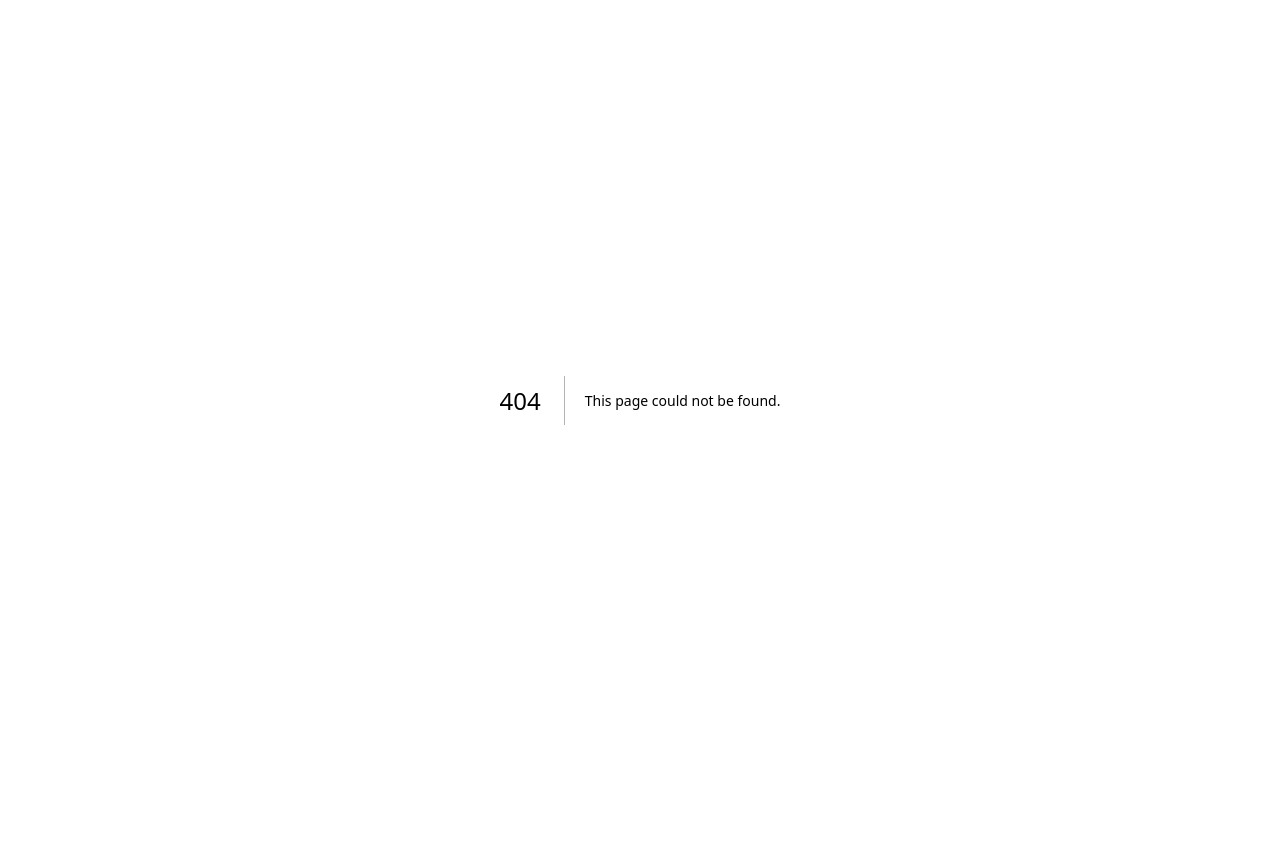
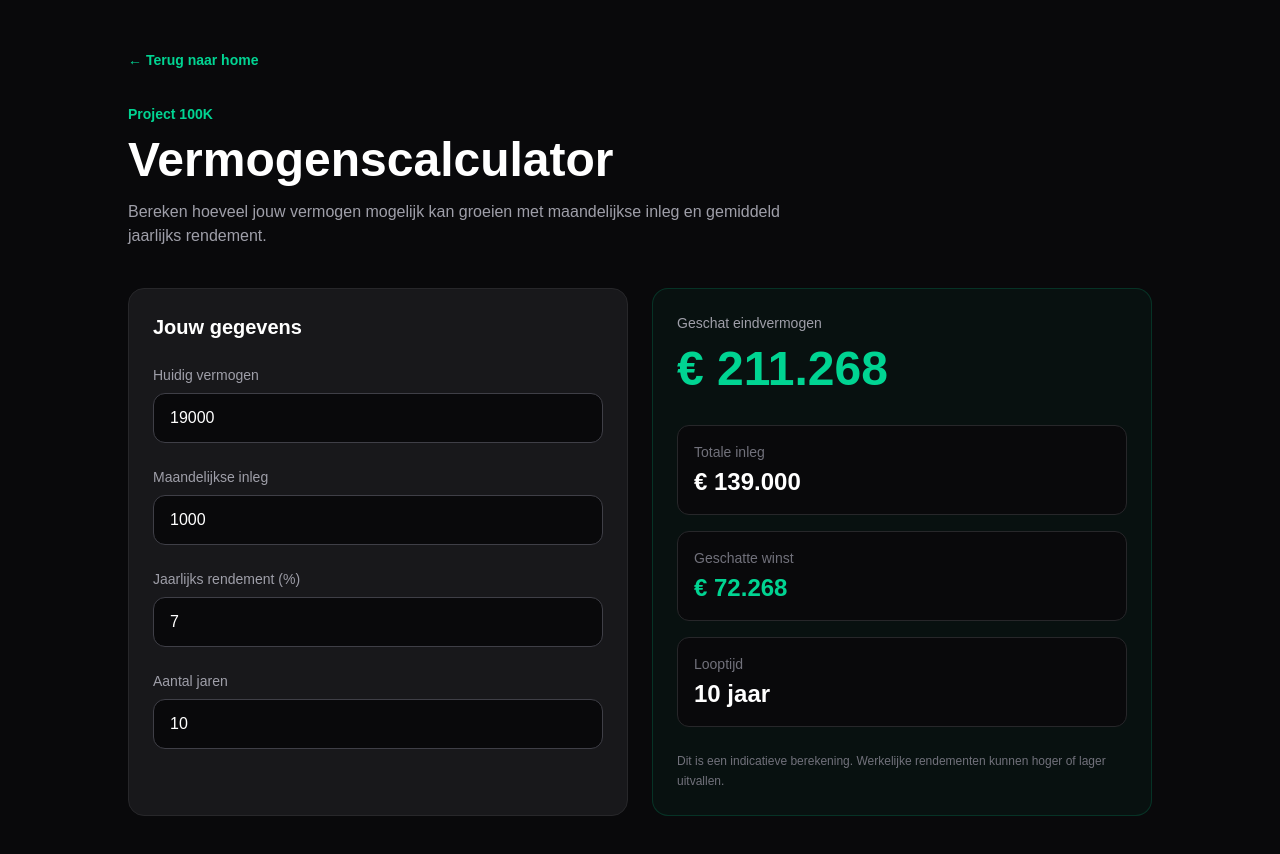
Before and after one commit to achhoud/project100k, a Next.js app: page /calculator in a window 1280 px wide. Before the commit this address had no page. Shown: the top 854 px of the page. Before the commit the page ends 800 px from the top, so only its background shows below. Built offline with nearby package versions, Linux system fonts and the light colour scheme.

Commit message:
Dag 2: Vermogenscalculator

```diff
--- /dev/null
+++ b/app/calculator/page.tsx
@@ -0,0 +1,177 @@
+"use client";
+
+import { useMemo, useState } from "react";
+
+function formatEuro(value: number) {
+  return new Intl.NumberFormat("nl-NL", {
+    style: "currency",
+    currency: "EUR",
+    maximumFractionDigits: 0,
+  }).format(value);
+}
+
+export default function CalculatorPage() {
+  const [startvermogen, setStartvermogen] = useState(19000);
+  const [maandelijkseInleg, setMaandelijkseInleg] = useState(1000);
+  const [rendement, setRendement] = useState(7);
+  const [jaren, setJaren] = useState(10);
+
+  const resultaat = useMemo(() => {
+    const maanden = Math.max(0, jaren * 12);
+    const maandRendement = rendement / 100 / 12;
+
+    let eindvermogen = Math.max(0, startvermogen);
+
+    for (let maand = 0; maand < maanden; maand++) {
+      eindvermogen *= 1 + maandRendement;
+      eindvermogen += Math.max(0, maandelijkseInleg);
+    }
+
+    const totaleInleg =
+      Math.max(0, startvermogen) +
+      Math.max(0, maandelijkseInleg) * maanden;
+
+    const totaleWinst = eindvermogen - totaleInleg;
+
+    return {
+      eindvermogen,
+      totaleInleg,
+      totaleWinst,
+    };
+  }, [startvermogen, maandelijkseInleg, rendement, jaren]);
+
+  return (
+    <main className="min-h-screen bg-zinc-950 px-6 py-12 text-white">
+      <div className="mx-auto max-w-5xl">
+        <a
+          href="/"
+          className="text-sm font-semibold text-emerald-400 hover:text-emerald-300"
+        >
+          ← Terug naar home
+        </a>
+
+        <div className="mt-8">
+          <p className="text-sm font-semibold text-emerald-400">Project 100K</p>
+
+          <h1 className="mt-3 text-4xl font-bold sm:text-5xl">
+            Vermogenscalculator
+          </h1>
+
+          <p className="mt-4 max-w-2xl text-zinc-400">
+            Bereken hoeveel jouw vermogen mogelijk kan groeien met maandelijkse
+            inleg en gemiddeld jaarlijks rendement.
+          </p>
+        </div>
+
+        <div className="mt-10 grid gap-6 lg:grid-cols-2">
+          <section className="rounded-2xl border border-zinc-800 bg-zinc-900 p-6">
+            <h2 className="text-xl font-semibold">Jouw gegevens</h2>
+
+            <div className="mt-6">
+              <label className="block text-sm text-zinc-400">
+                Huidig vermogen
+              </label>
+
+              <input
+                type="number"
+                min="0"
+                value={startvermogen}
+                onChange={(event) =>
+                  setStartvermogen(Number(event.target.value))
+                }
+                className="mt-2 w-full rounded-xl border border-zinc-700 bg-zinc-950 px-4 py-3 text-white outline-none focus:border-emerald-500"
+              />
+            </div>
+
+            <div className="mt-6">
+              <label className="block text-sm text-zinc-400">
+                Maandelijkse inleg
+              </label>
+
+              <input
+                type="number"
+                min="0"
+                value={maandelijkseInleg}
+                onChange={(event) =>
+                  setMaandelijkseInleg(Number(event.target.value))
+                }
+                className="mt-2 w-full rounded-xl border border-zinc-700 bg-zinc-950 px-4 py-3 text-white outline-none focus:border-emerald-500"
+              />
+            </div>
+
+            <div className="mt-6">
+              <label className="block text-sm text-zinc-400">
+                Jaarlijks rendement (%)
+              </label>
+
+              <input
+                type="number"
+                min="0"
+                step="0.1"
+                value={rendement}
+                onChange={(event) =>
+                  setRendement(Number(event.target.value))
+                }
+                className="mt-2 w-full rounded-xl border border-zinc-700 bg-zinc-950 px-4 py-3 text-white outline-none focus:border-emerald-500"
+              />
+            </div>
+
+            <div className="mt-6">
+              <label className="block text-sm text-zinc-400">
+                Aantal jaren
+              </label>
+
+              <input
+                type="number"
+                min="0"
+                value={jaren}
+                onChange={(event) => setJaren(Number(event.target.value))}
+                className="mt-2 w-full rounded-xl border border-zinc-700 bg-zinc-950 px-4 py-3 text-white outline-none focus:border-emerald-500"
+              />
+            </div>
+          </section>
+
+          <section className="rounded-2xl border border-emerald-500/20 bg-emerald-500/5 p-6">
+            <p className="text-sm text-zinc-400">Geschat eindvermogen</p>
+
+            <p className="mt-3 text-4xl font-bold text-emerald-400 sm:text-5xl">
+              {formatEuro(resultaat.eindvermogen)}
+            </p>
+
+            <div className="mt-8 space-y-4">
+              <div className="rounded-xl border border-zinc-800 bg-zinc-950 p-4">
+                <p className="text-sm text-zinc-500">Totale inleg</p>
+                <p className="mt-1 text-2xl font-bold">
+                  {formatEuro(resultaat.totaleInleg)}
+                </p>
+              </div>
+
+              <div className="rounded-xl border border-zinc-800 bg-zinc-950 p-4">
+                <p className="text-sm text-zinc-500">Geschatte winst</p>
+                <p
+                  className={`mt-1 text-2xl font-bold ${
+                    resultaat.totaleWinst >= 0
+                      ? "text-emerald-400"
+                      : "text-red-400"
+                  }`}
+                >
+                  {formatEuro(resultaat.totaleWinst)}
+                </p>
+              </div>
+
+              <div className="rounded-xl border border-zinc-800 bg-zinc-950 p-4">
+                <p className="text-sm text-zinc-500">Looptijd</p>
+                <p className="mt-1 text-2xl font-bold">{jaren} jaar</p>
+              </div>
+            </div>
+
+            <p className="mt-6 text-xs leading-5 text-zinc-500">
+              Dit is een indicatieve berekening. Werkelijke rendementen kunnen
+              hoger of lager uitvallen.
+            </p>
+          </section>
+        </div>
+      </div>
+    </main>
+  );
+}
--- a/app/page.tsx
+++ b/app/page.tsx
@@ -17,9 +17,14 @@ export default function Home() {
         </p>
 
         <div className="mt-10 flex flex-wrap gap-4">
-          <button className="rounded-xl bg-emerald-500 px-6 py-3 font-semibold text-zinc-950">
-            Bekijk de tools
-          </button>
+          <a
+  href="/calculator"
+  className="rounded-xl bg-emerald-500 px-6 py-3 font-semibold text-zinc-950"
+>
+  Bekijk de tools
+</a>
+
+
 
           <button className="rounded-xl border border-zinc-700 px-6 py-3 font-semibold">
             Bekijk de roadmap
```
